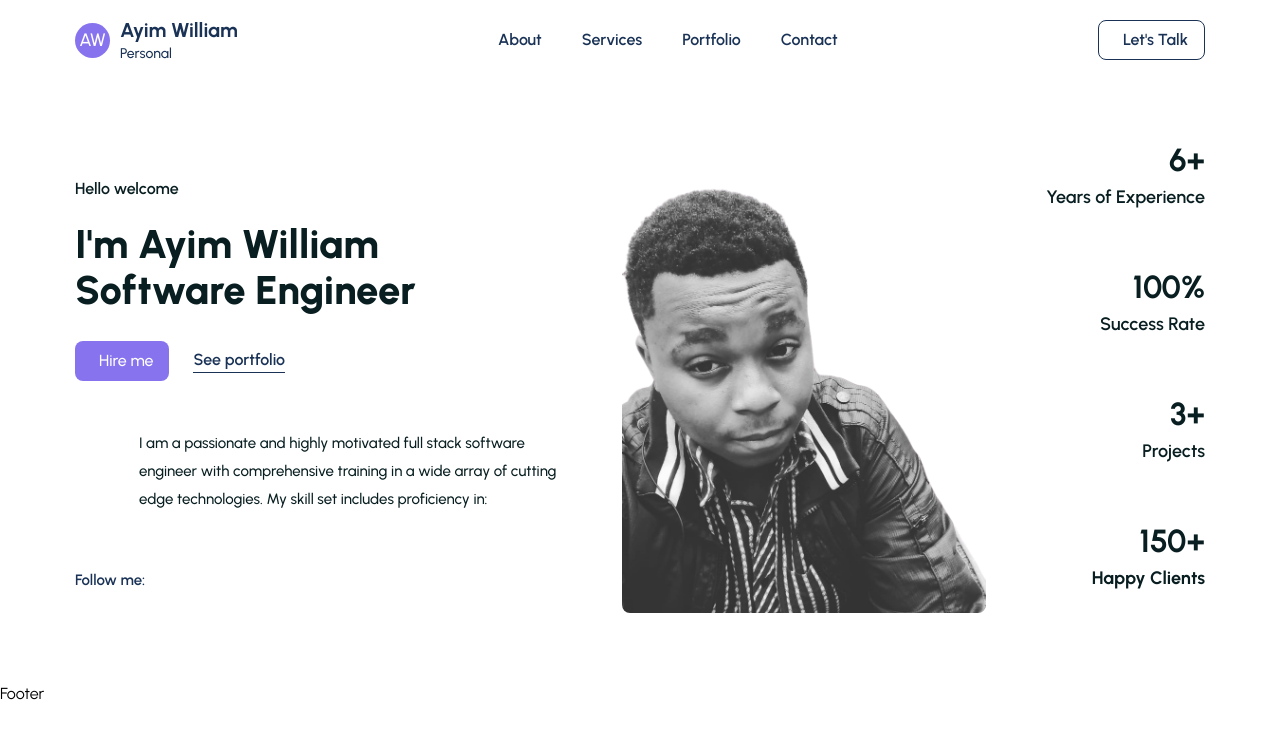
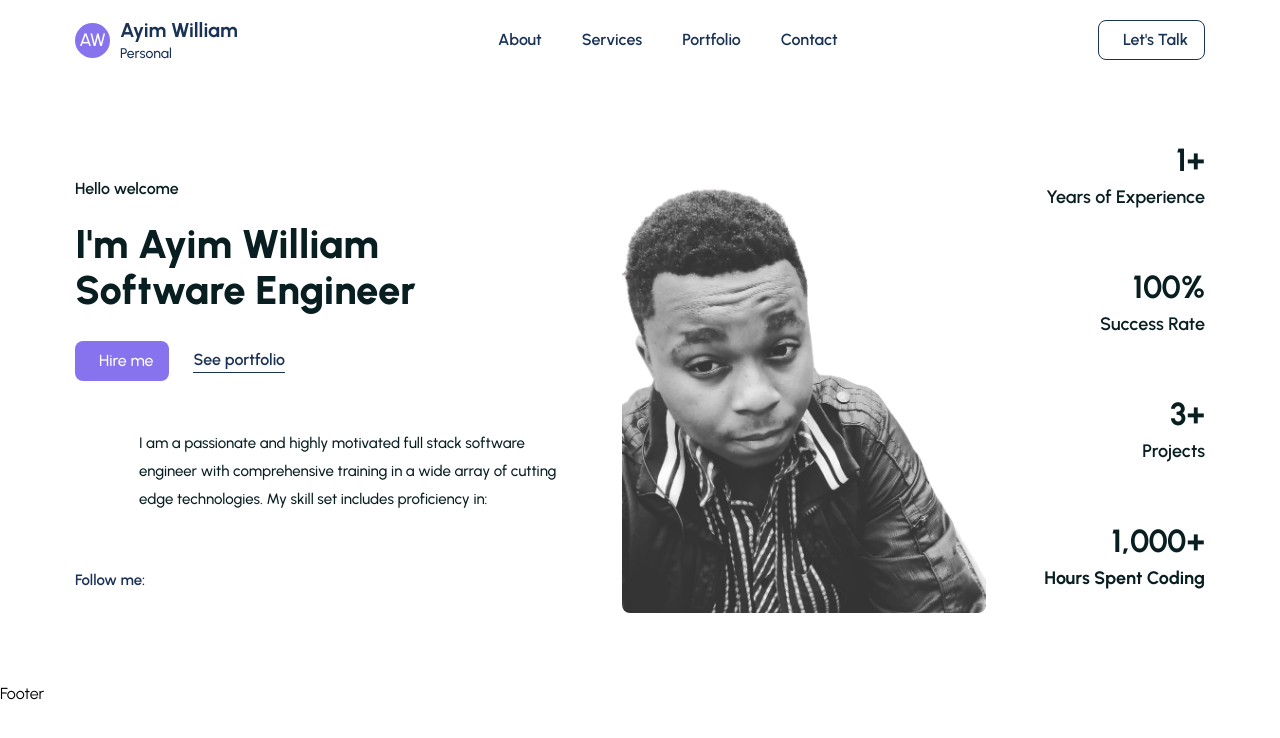
Before and after one commit to BabaMboga/My-PortFolio, a React (Create React App) app in the folder portfolio/: page / in a window 1280 px wide. Shown: the top 738 px of the page. Built offline with nearby package versions, Linux system fonts and the light colour scheme; the HTML template or start-up script is replaced by a standard one.

Commit message:
Finished Hero

```diff
--- a/portfolio/src/components/UI/Hero.js
+++ b/portfolio/src/components/UI/Hero.js
@@ -114,7 +114,7 @@ const Hero = () => {
           >
             <div className="mb-10">
               <h2 className="text-headingColor font-[700] text-[32px]">
-                <CountUp start={0} end={6} duration={2} suffix="+" />
+                <CountUp start={0} end={1} duration={5} suffix="+" />
               </h2>
               <h4 className="text-headingColor font-[600] text-[18px]">
                 Years of Experience
@@ -138,10 +138,10 @@ const Hero = () => {
             </div>
             <div className="mb-10">
               <h2 className="text-headingColor font-[700] text-[32px]">
-                <CountUp start={0} end={150} duration={2} suffix="+" />
+                <CountUp start={0} end={1000} duration={2} suffix="+" />
               </h2>
               <h4 className="text-headingColor font-[700] text-[18px]">
-                Happy Clients
+                Hours Spent Coding
               </h4>
             </div>
           </div>
```
